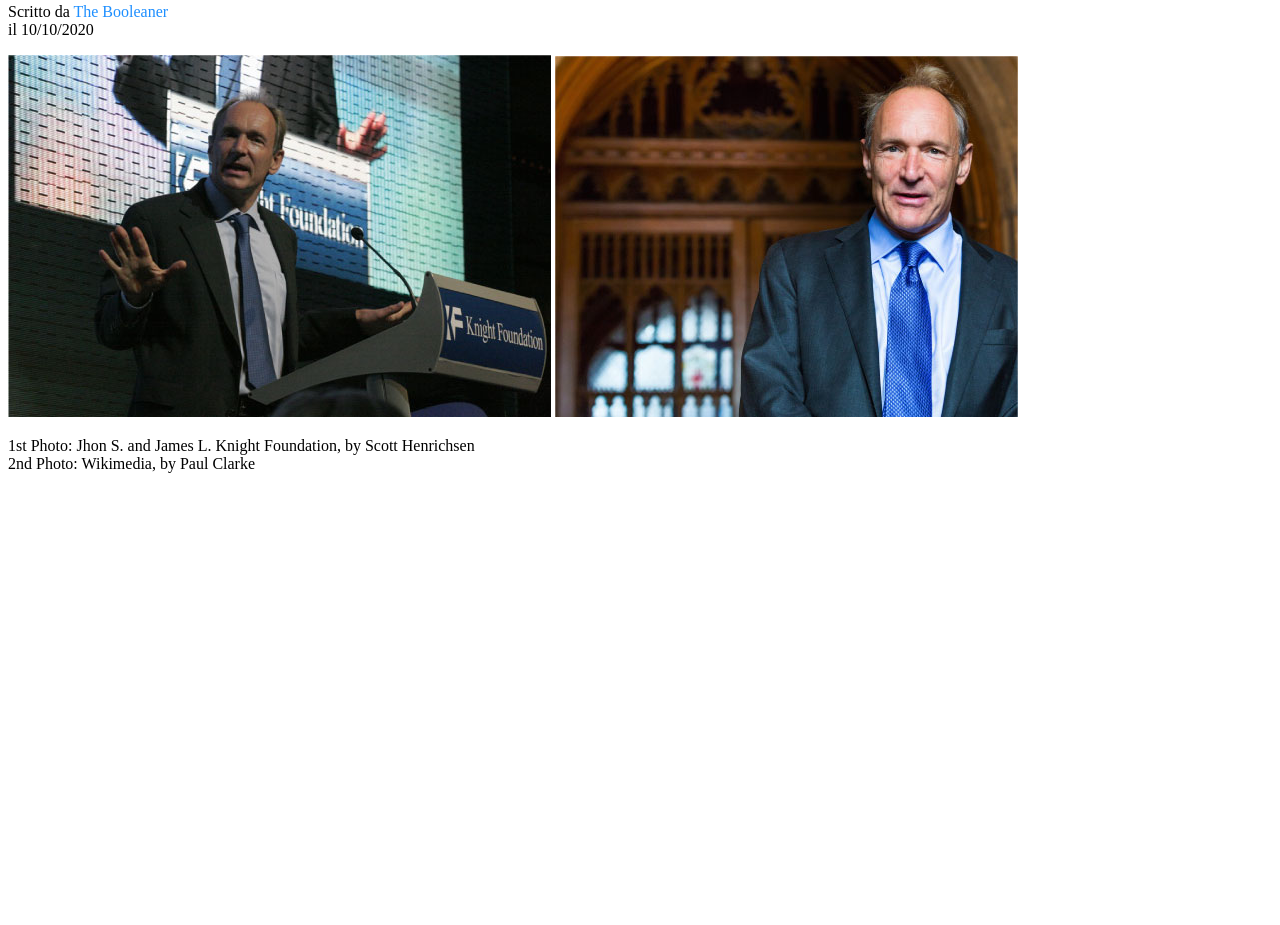
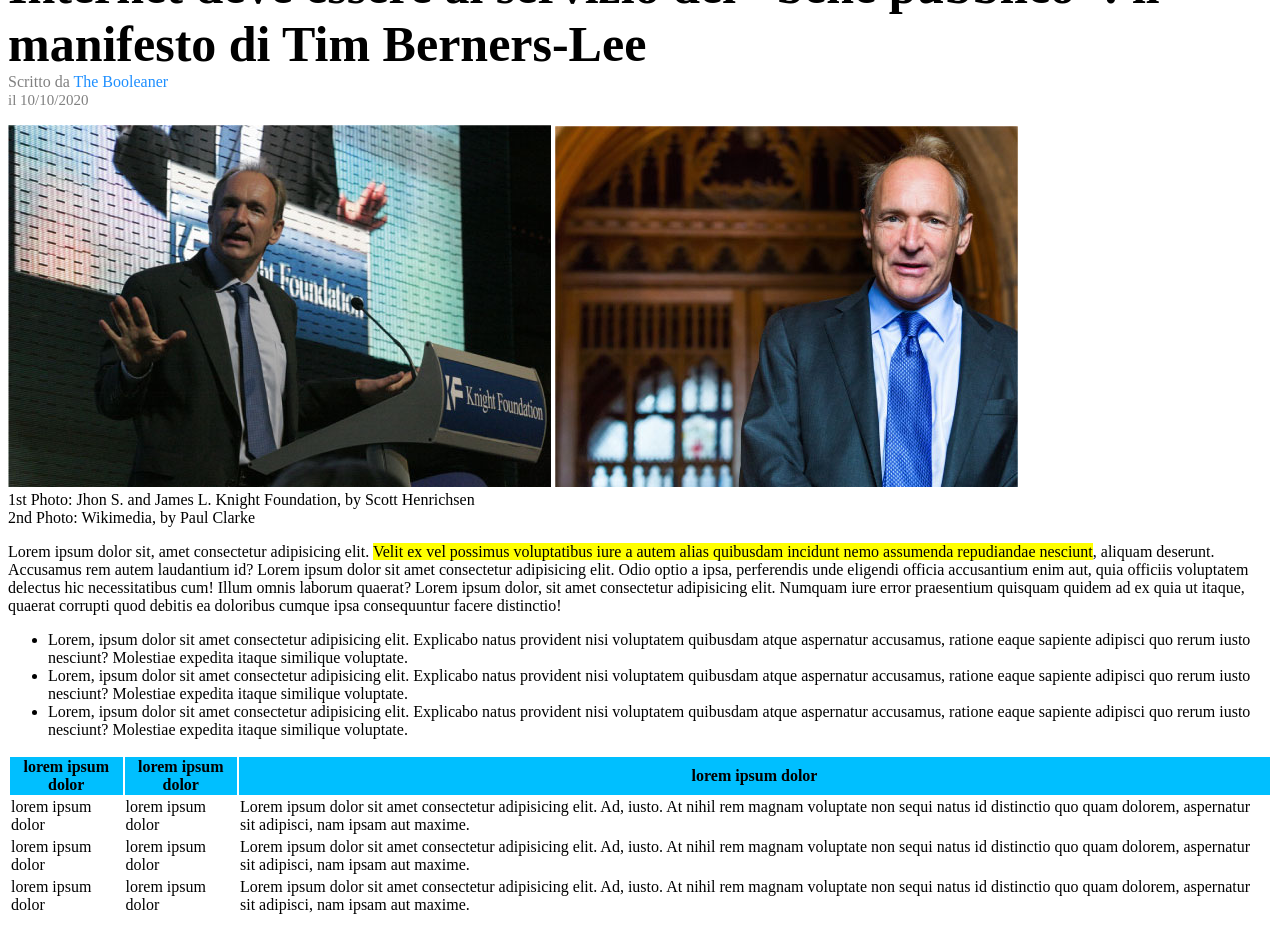
Before and after one commit to ManasseDettoMana/html-css-booleaner, a plain HTML site: page index.html in a window 1280 px wide. Shown: the part 265-1190 px from the top of the page. Before the commit the page ends 800 px from the top, so only its background shows below. Drawn offline with Linux system fonts and the light colour scheme.

Commit message:
iniziata table

```diff
--- a/css/style.css
+++ b/css/style.css
@@ -1,13 +1,45 @@
+
 header{
     background-color: rgba(30, 143, 255, 0.8);
     background-image: url(../img/pattern.png);
     height:180px;
 }
+
+main h1{
+    font-size: 50px;
+    margin-bottom: 0;
+}
+
 #background-logo{
     width: 250px;
     height: 250px;
 }
 
+#immgini-tim{
+    width: 30%;
+}
+
 #titolo-blu{
     color:rgb(30, 143, 255);
 }
+
+.sotto-titolo{
+    margin-top: 0;
+}
+
+#credits{
+    color: grey;
+}
+
+#data-articolo{
+    font-size: 15px;
+}
+
+.evidenziato{
+
+    background-color: yellow;
+}
+
+thead{
+    background-color: deepskyblue;
+}
--- a/index.html
+++ b/index.html
@@ -17,25 +17,70 @@
     <main>
         <h1>Internet deve essere al servizio del "bene pubblico": il manifesto di Tim Berners-Lee</h1>
         <div>
-            <p>
+            <p class="sotto-titolo" id="credits">
                 Scritto da <span id="titolo-blu">The Booleaner</span>
                 <br>
-                <span>il 10/10/2020</span>
+                <span id="data-articolo">il 10/10/2020</span>
 
             </p>
         </div>
 
-        <section>
+        <!-- FOTO DI TIM BERNERS-LEE CON CREDITS -->
+        <section id="immagini-tim">
             <img src="img/tim-1.jpg" alt="foto Tim Berners-Lee durante una conferenza">
             <img src="img/tim-2.jpg" alt="foto di Tim Berners-Lee in una chiesa">
             <div>
-                <p>
+                <p class="sotto-titolo">
                     1st Photo: Jhon S. and James L. Knight Foundation, by Scott Henrichsen
                     <br>
                     2nd Photo: Wikimedia, by Paul Clarke
                 </p>
             </div>
         </section>
+
+        <!-- LISTA -->
+        <section>
+            <p>Lorem ipsum dolor sit, amet consectetur adipisicing elit. <span class="evidenziato"> Velit ex vel possimus voluptatibus iure a autem alias quibusdam incidunt nemo assumenda repudiandae nesciunt</span>, aliquam deserunt. Accusamus rem autem laudantium id? Lorem ipsum dolor sit amet consectetur adipisicing elit. Odio optio a ipsa, perferendis unde eligendi officia accusantium enim aut, quia officiis voluptatem delectus hic necessitatibus cum! Illum omnis laborum quaerat? Lorem ipsum dolor, sit amet consectetur adipisicing elit. Numquam iure error praesentium quisquam quidem ad ex quia ut itaque, quaerat corrupti quod debitis ea doloribus cumque ipsa consequuntur facere distinctio!</p>
+            <ul>
+                <li>Lorem, ipsum dolor sit amet consectetur adipisicing elit. Explicabo natus provident nisi voluptatem quibusdam atque aspernatur accusamus, ratione eaque sapiente adipisci quo rerum iusto nesciunt? Molestiae expedita itaque similique voluptate.</li>
+                <li>Lorem, ipsum dolor sit amet consectetur adipisicing elit. Explicabo natus provident nisi voluptatem quibusdam atque aspernatur accusamus, ratione eaque sapiente adipisci quo rerum iusto nesciunt? Molestiae expedita itaque similique voluptate.</li>
+                <li>Lorem, ipsum dolor sit amet consectetur adipisicing elit. Explicabo natus provident nisi voluptatem quibusdam atque aspernatur accusamus, ratione eaque sapiente adipisci quo rerum iusto nesciunt? Molestiae expedita itaque similique voluptate.</li>
+            </ul>
+        </section>
+
+        <!-- TABLE  -->
+        <section>
+            <table>
+                <thead>
+                    <tr>
+                        <th>lorem ipsum dolor</th>
+                        <th>lorem ipsum dolor</th>
+                        <th>lorem ipsum dolor</th>
+                    </tr>
+                </thead>
+                <tbody>
+                    <tr class="colored-row">
+                        <td>lorem ipsum dolor</td>
+                        <td>lorem ipsum dolor</td>
+                        <td>Lorem ipsum dolor sit amet consectetur adipisicing elit. Ad, iusto. At nihil rem magnam voluptate non sequi natus id distinctio quo quam dolorem, aspernatur sit adipisci, nam ipsam aut maxime.
+                        </td>
+                    </tr>
+                    <tr>
+                        <td>lorem ipsum dolor</td>
+                        <td>lorem ipsum dolor</td>
+                        <td>Lorem ipsum dolor sit amet consectetur adipisicing elit. Ad, iusto. At nihil rem magnam voluptate non sequi natus id distinctio quo quam dolorem, aspernatur sit adipisci, nam ipsam aut maxime.
+                        </td>
+                    </tr>
+                    <tr class="colored-row">
+                        <td>lorem ipsum dolor</td>
+                        <td>lorem ipsum dolor</td>
+                        <td>Lorem ipsum dolor sit amet consectetur adipisicing elit. Ad, iusto. At nihil rem magnam voluptate non sequi natus id distinctio quo quam dolorem, aspernatur sit adipisci, nam ipsam aut maxime.
+                        </td>
+                    </tr>
+                </tbody>
+            </table>
+        </section>
+
     </main>
 
 
```
